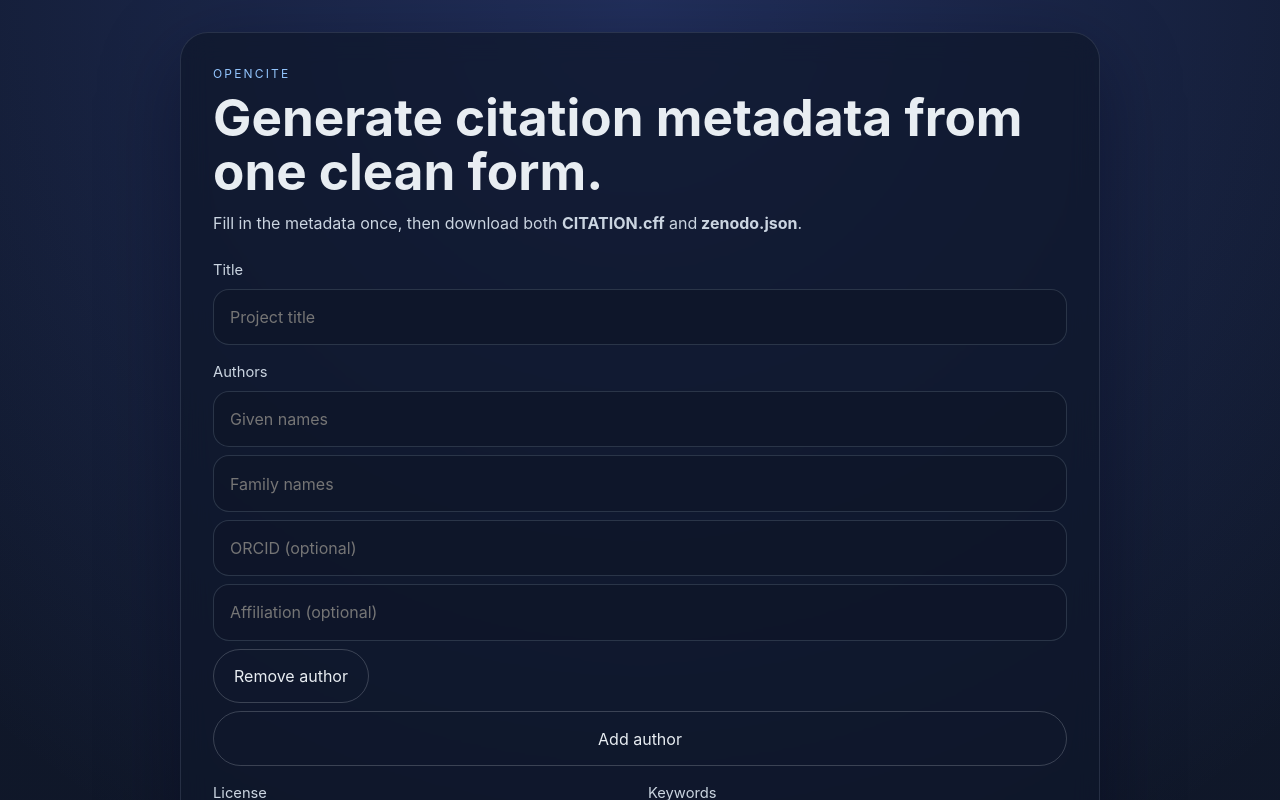
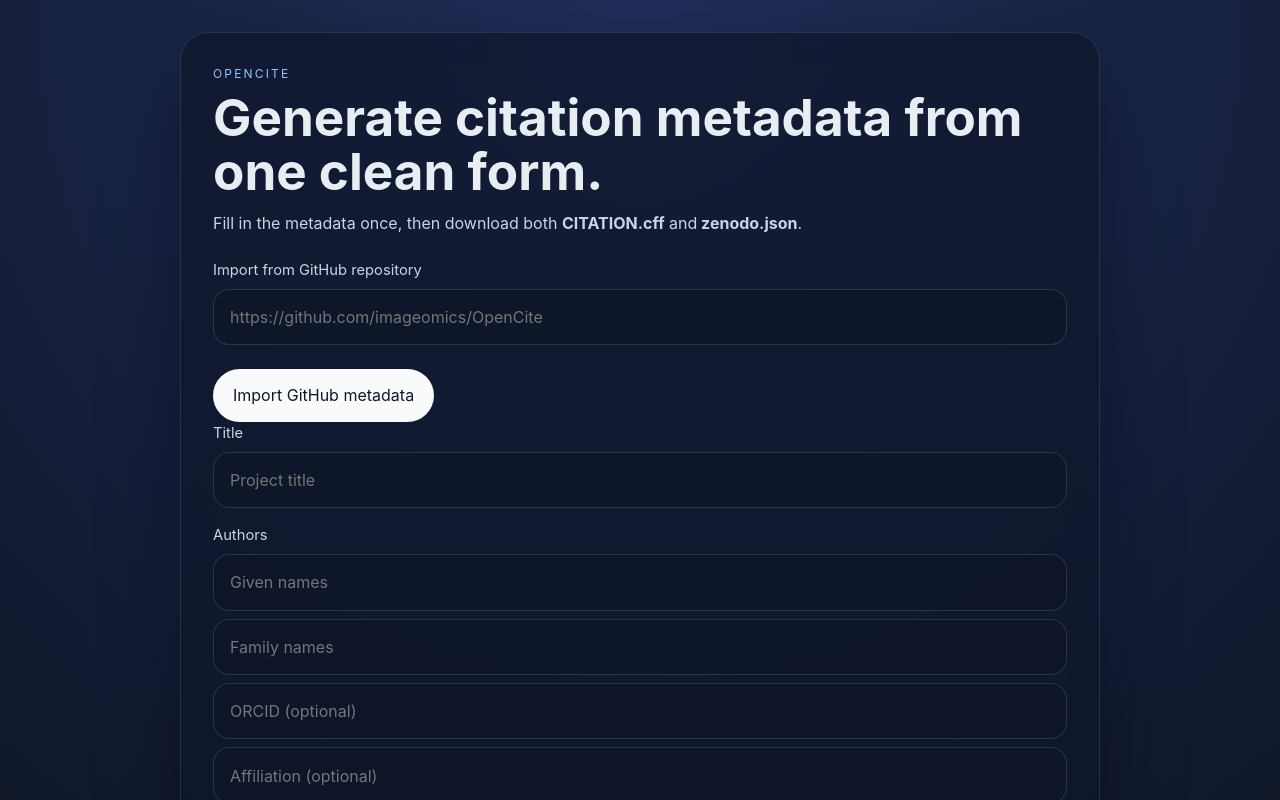
Before and after one commit to Imageomics/OpenCite, a React (Vite) app: page / in a window 1280 px wide. Shown: the top 800 px of the page. Built offline with nearby package versions, Linux system fonts and the light colour scheme.

Commit message:
feat(ui): add GitHub metadata import flow to form

```diff
--- a/src/App.jsx
+++ b/src/App.jsx
@@ -1,6 +1,7 @@
 import { useMemo, useState } from 'react';
 import { MetadataForm } from './components/MetadataForm.jsx';
 import { normalizeMetadata } from './metadata/normalizeMetadata.js';
+import { importGithubMetadata } from './services/githubImporter.js';
 import { toCitationCff } from './services/citation.js';
 import { toZenodoJson } from './services/zenodo.js';
 import { normalizeFormInput, validateMetadata } from './validation/validation.js';
@@ -37,6 +38,36 @@
   'CC0-1.0',
 ];
 
+function createBlankAuthor() {
+  return { givenNames: '', familyNames: '', orcid: '', affiliation: '' };
+}
+
+function metadataToForm(metadata) {
+  return {
+    title: String(metadata.title ?? ''),
+    authors:
+      Array.isArray(metadata.authors) && metadata.authors.length > 0
+        ? metadata.authors.map((author) => ({
+            givenNames: String(author.givenNames ?? ''),
+            familyNames: String(author.familyNames ?? ''),
+            orcid: String(author.orcid ?? ''),
+            affiliation: String(author.affiliation ?? ''),
+          }))
+        : [createBlankAuthor()],
+    license: String(metadata.license ?? ''),
+    keywords: Array.isArray(metadata.keywords) ? metadata.keywords.join(', ') : '',
+    typeOfWork: String(metadata.typeOfWork ?? 'software'),
+    customTypeOfWork: String(metadata.customTypeOfWork ?? ''),
+    version: String(metadata.version ?? ''),
+    publicationDate: String(metadata.publicationDate ?? ''),
+    repositoryCode: String(metadata.repositoryCode ?? ''),
+    doi: String(metadata.doi ?? ''),
+    abstract: String(metadata.abstract ?? ''),
+    references: Array.isArray(metadata.references) ? metadata.references.join('\n') : '',
+    grants: Array.isArray(metadata.grants) ? metadata.grants.join('\n') : '',
+  };
+}
+
 function downloadFile(filename, content, mimeType) {
   const blob = new Blob([content], { type: mimeType });
   const url = URL.createObjectURL(blob);
@@ -49,6 +80,8 @@
 
 export default function App() {
   const [form, setForm] = useState(initialForm);
+  const [githubUrl, setGithubUrl] = useState('');
+  const [importStatus, setImportStatus] = useState({ loading: false, warnings: [], errors: [] });
   const [previewType, setPreviewType] = useState('citation');
   const normalizedForm = useMemo(() => normalizeFormInput(form), [form]);
   const normalizedMetadata = useMemo(() => normalizeMetadata(normalizedForm), [normalizedForm]);
@@ -71,7 +104,7 @@
   function addAuthor() {
     setForm((current) => ({
       ...current,
-      authors: [...current.authors, { givenNames: '', familyNames: '', orcid: '', affiliation: '' }],
+      authors: [...current.authors, createBlankAuthor()],
     }));
   }
 
@@ -81,8 +114,35 @@
       authors:
         current.authors.length > 1
           ? current.authors.filter((_, i) => i !== index)
-          : [{ givenNames: '', familyNames: '', orcid: '', affiliation: '' }],
+          : [createBlankAuthor()],
     }));
+  }
+
+  async function handleImportGithubMetadata() {
+    const repoUrl = githubUrl.trim();
+
+    if (!repoUrl) {
+      setImportStatus({
+        loading: false,
+        warnings: [],
+        errors: [{ kind: 'error', source: 'ui', code: 'empty-url', message: 'Paste a GitHub repository URL first.' }],
+      });
+      return;
+    }
+
+    setImportStatus({ loading: true, warnings: [], errors: [] });
+
+    const result = await importGithubMetadata(repoUrl);
+
+    setImportStatus({
+      loading: false,
+      warnings: result.warnings,
+      errors: result.errors,
+    });
+
+    if (result.errors.length === 0) {
+      setForm(metadataToForm(result.metadata));
+    }
   }
 
   function handleDownloadCitation() {
@@ -117,6 +177,46 @@
             Fill in the metadata once, then download both <strong>CITATION.cff</strong> and
             <strong> zenodo.json</strong>.
           </p>
+        </div>
+
+        <div className="import-panel full-width">
+          <label>
+            <span>Import from GitHub repository</span>
+            <input
+              value={githubUrl}
+              onChange={(event) => setGithubUrl(event.target.value)}
+              placeholder="https://github.com/imageomics/OpenCite"
+            />
+          </label>
+          <div className="actions">
+            <button type="button" onClick={handleImportGithubMetadata} disabled={importStatus.loading}>
+              {importStatus.loading ? 'Importing…' : 'Import GitHub metadata'}
+            </button>
+          </div>
+          {(importStatus.errors.length > 0 || importStatus.warnings.length > 0) && (
+            <div className="import-feedback">
+              {importStatus.errors.length > 0 && (
+                <div className="feedback-block feedback-error">
+                  <strong>Import errors</strong>
+                  <ul>
+                    {importStatus.errors.map((entry, index) => (
+                      <li key={`error-${entry.code}-${index}`}>{entry.message}</li>
+                    ))}
+                  </ul>
+                </div>
+              )}
+              {importStatus.warnings.length > 0 && (
+                <div className="feedback-block feedback-warning">
+                  <strong>Import warnings</strong>
+                  <ul>
+                    {importStatus.warnings.map((entry, index) => (
+                      <li key={`warning-${entry.code}-${index}`}>{entry.message}</li>
+                    ))}
+                  </ul>
+                </div>
+              )}
+            </div>
+          )}
         </div>
 
         <MetadataForm
```
